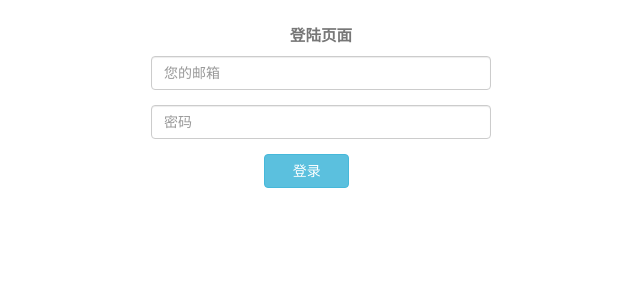
After one commit to NingerJohn/learn-ci-egcode, a CodeIgniter app: page /database/index.php/entry/login in a window 1280 px wide. The commit adds this page. Shown: the top 300 px of the page, without its empty margins (319-959 px from the left). Run offline with CodeIgniter, Linux system fonts and the light colour scheme.

Commit message:
add login page

```diff
--- a/application/controllers/Entry.php
+++ b/application/controllers/Entry.php
@@ -3,11 +3,9 @@ defined('BASEPATH') OR exit('No direct script access allowed');
 
 class Entry extends MY_Controller {
 
-	public $web_title;
 
 	function __construct() {
 		parent::__construct();
-		$this->web_title = 'CI学习例子代码';
 	}
 
 	public function index()
@@ -26,12 +24,20 @@ class Entry extends MY_Controller {
 	public function register()
 	{
 		$header_data['web_title'] = $this->web_title;
-		$header_data['page_title'] = '登陆页面';
+		$header_data['page_title'] = '注册页面'; // 当前网页的名字，与网站名字不一样
 		$this->load->view('common/header',$header_data); // 头部视图文件
-		$this->load->view('entry/reg_page'); // 登陆页面
+		$this->load->view('entry/reg_page'); // 注册页面
 		$this->load->view('common/footer'); // 底部视图文件
 	}
 
+	/**
+	 * 用户注册处理方法
+	 *
+	 * @author NJ
+	 * @ctime 2016年1月23日16:53:20
+	 * @return json 注册结果
+	 *
+	 */
 	public function register_submit()
 	{
 		// 下面的代码可以打印前台页面用户提交过来的数据
@@ -57,9 +63,63 @@ class Entry extends MY_Controller {
 				$fin_res['msg'] = '注册失败';
 				echo json_encode($fin_res);exit;
 			}
+		}
+	}
 
+	/**
+	 * 登录页面
+	 *
+	 * @author NJ
+	 * @ctime 2016年1月23日17:14:39
+	 * @return page 渲染后的页面
+	 *
+	 */
+	public function login()
+	{
+		$header_data['web_title'] = $this->web_title;
+		$header_data['page_title'] = '登陆页面'; // 当前网页的名字，与网站名字不一样
+		$this->load->view('common/header',$header_data); // 头部视图文件
+		$this->load->view('entry/login_page'); // 登陆页面
+		$this->load->view('common/footer'); // 底部视图文件
+	}
+
+	/**
+	 * 用户登录处理方法
+	 *
+	 * @author NJ
+	 * @ctime 2016年1月23日17:24:17
+	 * @return json 登录结果
+	 *
+	 */
+	public function login_action()
+	{
+		// 下面的代码可以打印前台页面用户提交过来的数据
+		// var_dump($this->post('email'));exit;
+		$this->load->model('common/User_m', 'user_m'); // 加载用户表模型
+		$cond['email'] = trim($this->post('email')); // 获取用户传递过来的邮箱
+		$mail_check_res = $this->user_m->repeat_check($cond); // 调用用户表模型中的邮箱检重方法,用来检测该邮箱是否已注册
+		if ($mail_check_res == 0) { // 如果数量等于0的话，则说明未注册
+			$fin_res['status'] = 0;
+			$fin_res['msg'] = '邮箱未注册';
+			echo json_encode($fin_res);exit;
+		} else {
+			$cond['password'] = md5(trim($this->post('pwd'))); // 获取用户传递过来的邮箱
+			$reg_res = $this->user_m->login($cond);
+			if ($reg_res==1) { // 登录成功
+				// 存入session
+				//
+				// 返回登录的结果
+				$fin_res['status'] = 1;
+				$fin_res['msg'] = '登录成功';
+				echo json_encode($fin_res);exit;
+			} else { // 登录失败
+				$fin_res['status'] = 0;
+				$fin_res['msg'] = '登录失败';
+				echo json_encode($fin_res);exit;
+			}
 		}
 	}
 
 
+
 }
--- a/application/controllers/Test.php
+++ b/application/controllers/Test.php
@@ -1,7 +1,7 @@
 <?php
 
 /**
-*
+* 测试控制器
 */
 class Test extends MY_Controller
 {
--- a/application/core/MY_Controller.php
+++ b/application/core/MY_Controller.php
@@ -1,14 +1,21 @@
 <?php
 
 /**
+* 对CI_Controller控制器进行扩展
+* 基本的变量设置，常用方法的声明
+*
+*
 *
 */
 class MY_Controller extends CI_Controller
 {
 
+	public $web_title; // 网站的名字（比如百度，腾讯，一般都会显示到title标签里面）
+
 	function __construct()
 	{
 		parent::__construct();
+		$this->web_title = 'CI学习例子代码';
 	}
 
 	/**
--- /dev/null
+++ b/application/views/entry/login_page.php
@@ -0,0 +1,59 @@
+<div class="container">
+	<div class="col-lg-12 col-md-12 col-sm-12 colxs-12">
+		<div class="row">
+			<h3 class="text-center">
+				<small>
+					<b><?php echo $page_title; ?></b>
+				</small>
+			</h3>
+		</div>
+	</div>
+	<br>
+	<div class="col-lg-12 col-md-12 col-sm-12 col-xs-12">
+		<div class="row col-lg-4 col-lg-offset-4 col-md-4 col-md-offset-4 col-sm-4 col-sm-offset-4 col-xs-6 col-xs-offset-3">
+			<form action="" class="login-form" method="post">
+				<div class="form-group">
+					<input name="email" type="text" class="form-control email" placeholder="您的邮箱">
+				</div>
+				<div class="form-group">
+					<input name="pwd" type="password" class="form-control pwd" placeholder="密码">
+				</div>
+				<div class="form-group">
+					<input type="button" class="btn btn-info login-btn col-lg-3 col-lg-offset-4" value="登录">
+				</div>
+			</form>
+		</div>
+	</div>
+
+</div>
+
+<script type="text/javascript">
+
+// 用户点击登录操作
+$('input.login-btn').click(function(){
+	//
+	var email = $('input.email').val();
+	var pwd = $('input.pwd').val();
+	var pwd_cfm = $('input.pwd-cfm').val();
+	if(email == ''){
+		layer.msg('邮箱不能为空');
+		return false;
+	}else if (pwd=='') {
+		layer.msg('密码不能为空');
+		return false;
+	};
+	// 获取表单所有的数据
+	var submitData = $('form.login-form').serialize();
+	var submitUrl = '<?php echo site_url('entry/login_action'); ?>'; // ajax提交到的url地址
+	var result = common.ajaxRequest(submitUrl, submitData);
+	if (result.status==1) {
+		// 登录成功
+		layer.msg(result.msg);
+		return false;
+	} else {
+		// 登录失败
+		layer.msg(result.msg);
+		return false;
+	}
+})
+</script>
```
Also changed, not shown: application/models/common/User_m.php (+19 -0 lines), application/views/entry/reg_page.php (+19 -12 lines), application/core/README.md.
